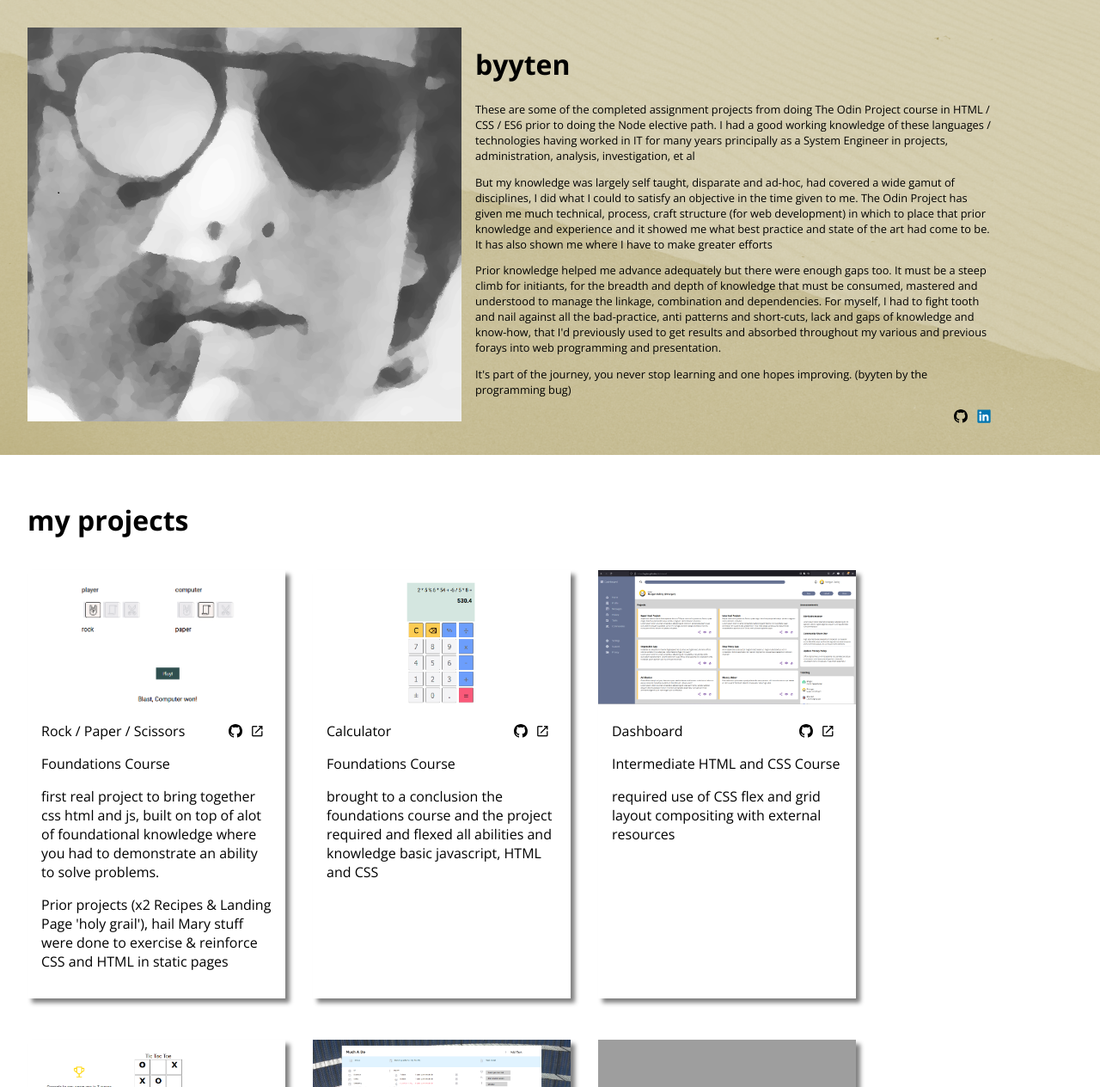
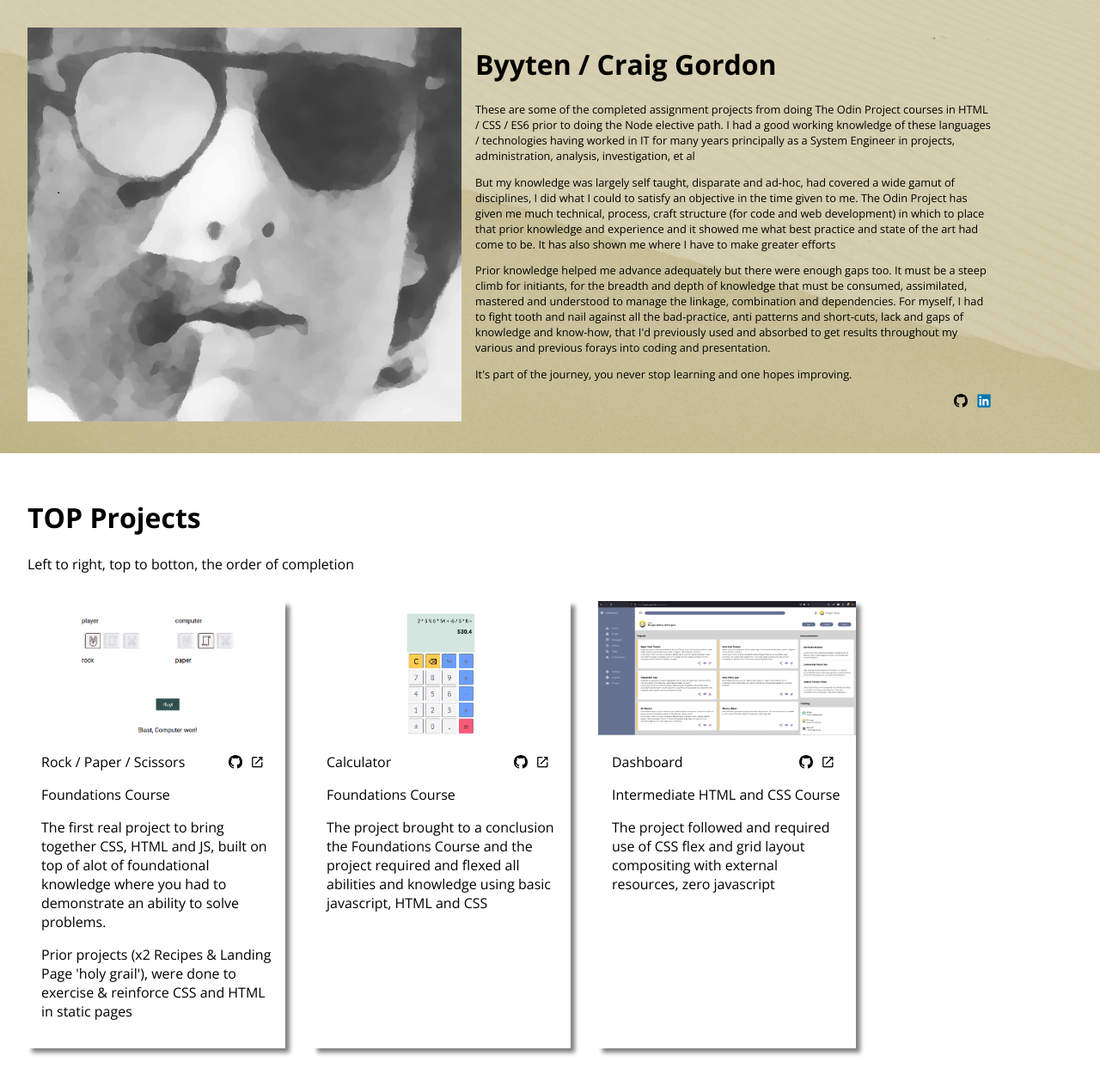
Before and after one commit to byyten/portfolio, a plain HTML site: page index.html in a window 1280 px wide. Shown: the top 1264 px of the page at 86% size. Drawn offline with nearby package versions, Linux system fonts and the light colour scheme; grey boxes are pictures that could not be loaded.

Commit message:
Clean up Reasonable rendition for portfolio project

```diff
--- a/index.html
+++ b/index.html
@@ -16,28 +16,29 @@
             <img src="img_portfolio_photo.png" alt="a photo " class="portfolio_photo">
         </div>
         <div class="about">
-            <h1 class="me">byyten</h1>
+            <h1 class="me">Byyten / Craig Gordon</h1>
             <div class="me">
                 <p class="me">
-                    These are some of the completed assignment projects from doing The Odin Project course in HTML / CSS / ES6 prior to doing the Node elective path.
+                    These are some of the completed assignment projects from doing The Odin Project courses in HTML / CSS / ES6 prior to doing the Node elective path.
                     I had a good working knowledge of these languages / technologies having worked in IT for many years
                     principally as a System Engineer in projects, administration, analysis, investigation, et al
                 </p>
                 <p class="me">
                     But my knowledge was largely self taught, disparate and ad-hoc, had covered a wide gamut of disciplines,
                     I did what I could to satisfy an objective in the time given to me.
-                    The Odin Project has given me much technical, process, craft structure (for web development) in which to place that prior knowledge and experience and it showed me what
+                    The Odin Project has given me much technical, process, craft structure (for code and web development)
+                    in which to place that prior knowledge and experience and it showed me what
                     best practice and state of the art had come to be. It has also shown me where I have to make greater efforts
                 </p>
                 <p class="me">
                     Prior knowledge helped me advance adequately but there were enough gaps too. It must be a steep climb for initiants,
-                    for the breadth and depth of knowledge that must be consumed, mastered and understood to manage the linkage, combination and
+                    for the breadth and depth of knowledge that must be consumed, assimilated, mastered and understood to manage the linkage, combination and
                     dependencies. For myself, I had to fight tooth and nail against all the bad-practice, anti patterns
-                    and short-cuts, lack and gaps of knowledge and know-how, that I'd previously used to get results
-                    and absorbed throughout my various and previous forays into web programming and presentation.
+                    and short-cuts, lack and gaps of knowledge and know-how, that I'd previously used and absorbed
+                    to get results throughout my various and previous forays into coding and presentation.
                 </p>
                 <p class="me">
-                    It's part of the journey, you never stop learning and one hopes improving. (byyten by the programming bug)
+                    It's part of the journey, you never stop learning and one hopes improving.
                 </p>
             </div>
             <div class="socmed">
@@ -53,7 +54,8 @@
         </div>
     </header>
     <main>
-        <h1 class="work">my projects</h1>
+        <h1 class="work">TOP Projects</h1>
+        <p>Left to right, top to botton, the order of completion</p>
         <div class="cards">
 
              <div class="card">
@@ -67,13 +69,6 @@
                     <div class="leader">
                         <span class="project_name">tic tac toe</span>
                         <div class="project socmed">
-                            <!--
-                                querySelector('img.project')            .src .alt .srcset ....
-                                querySelector('a.link.github_code')     .href
-                                querySelector('a.link.page')            .href
-                                querySelector('span.project_name')      .textContent
-                                querySelector('p.description')          .textContent
-                            -->
                             <a href="github.com/byyten/tic_tac_toe" class="link page github_code">
                                 <span class="link page github_code">
                                     <svg height="32" aria-hidden="true" viewBox="0 0 16 16" version="1.1" width="32" data-view-component="true" class="octicon octicon-mark-github v-align-middle color-fg-default">
@@ -88,7 +83,7 @@
                     </div>
                     <div class="description">
                         <p class="description">
-                        tic tac toe was the nth assignment project to build to reinforce the learning of ....
+                            ....
                         </p>
                     </div>
                     </div>
@@ -99,7 +94,6 @@
         </div>
     </main>
     <footer class="footer">
-        <!-- <div class="footer"> -->
         <div class="left">
             <h2 class="footer">Contact me</h2>
             <p class="footer">Added value plus, reach out</p>
@@ -116,11 +110,8 @@
             </div>
         </div>
         <div class="right">
-                <!-- <picture class="footer"> -->
             <img src="img_footer_20pct.png" alt="another placeholder" class="contact">
-                <!-- </picture> -->
         </div>
-        <!-- </div> -->
     </footer>
 </body>
 </html>
--- a/index.js
+++ b/index.js
@@ -9,48 +9,44 @@
         rock_paper_scissors: {
             name: "Rock / Paper / Scissors",
             description:[ "Foundations Course",
-                "first real project to bring together css html and js, built on top of alot of foundational knowledge where you had to demonstrate an ability to solve problems.",
-                "Prior projects (x2 Recipes & Landing Page 'holy grail'), hail Mary stuff were done to exercise & reinforce CSS and HTML in static pages"
+                "The first real project to bring together CSS, HTML and JS, built on top of alot of foundational knowledge where you had to demonstrate an ability to solve problems.",
+                "Prior projects (x2 Recipes & Landing Page 'holy grail'), were done to exercise & reinforce CSS and HTML in static pages"
             ],
             image: "screen_rock_paper_scissors_02.png",
             url_code: "https://github.com/byyten/rock_paper_scissors",
             url_site: "https://byyten.github.io/rock_paper_scissors"
         },
-
         calculator: {
             name: "Calculator",
             description:[ "Foundations Course",
-                "brought to a conclusion the foundations course and the project required and flexed all abilities and knowledge basic javascript, HTML and CSS"
+                "The project brought to a conclusion the Foundations Course and the project required and flexed all abilities and knowledge using basic javascript, HTML and CSS"
             ],
             image: "screen_calculator_02.png",
             url_code: "https://github.com/byyten/calculator",
             url_site: "https://byyten.github.io/calculator"
         },
-
         dashboard: {
             name: "Dashboard",
             description:[ "Intermediate HTML and CSS Course",
-                "required use of CSS flex and grid layout compositing with external resources"
+                "The project followed and required use of CSS flex and grid layout compositing with external resources, zero javascript"
             ],
             image: "screen_dashboard.png",
             url_code: "https://github.com/byyten/dashboard",
             url_site: "https://byyten.github.io/dashboard"
         },
-
         tic_tac_toe: {
             name: "Tic / Tac / Toe",
             description:[ "Javascript Course",
-                "required code organisation and using objects + constructors followed on from learning factory functions and module patterns"
+                "A project required code organisation (separation of concerns, et al) and using objects + constructors followed on from learning factory functions and module patterns"
             ],
             image: "screen_tic_tac_toe_02.png",
             url_code: "https://github.com/byyten/tic_tac_toe",
             url_site: "https://byyten.github.io/tic_tac_toe"
         },
-
         todo: {
             name: "Todo List",
             description:[ "Javascript Course",
-                "oop principals"
+                "Following on from classes, modules, closure, factory functions etc, a project to reinforce Object Oriented Programming principals"
             ],
             image: "screen_todo_02.png",
             url_code: "https://github.com/byyten/todo",
@@ -59,17 +55,16 @@
         knightstravails: {
             name: "Knights Travails",
             description:[ "Javascript Course",
-                "the fifth of five mini javascript projects (weather app, recursion, linked list, binary search BSF, DSF) to explore comp sci algorithms, space/time complexity, recursion/iteration, asyncronous js and APIs, json and code testing (using Jest)"
+                "The fifth of five mini javascript projects (weather app, recursion, linked list, binary search BSF, DSF) to explore computer science, algorithms, space/time complexity, recursion/iteration, asyncronous js and APIs, json and code testing (using Jest)"
             ],
             image: "screen_knights_travails.png",
             url_code: "https://github.com/byyten/rock_paper_scissors",
             url_site: "https://github.com/byyten/rock_paper_scissors"
         },
-
         battleship: {
             name: "Battleship",
             description:[ "Javascript Course",
-                "the fifth of five mini javascript projects (weather app, recursion, linked list, binary search BSF, DSF) to explore comp sci algorithms, space/time complexity, recursion/iteration, asyncronous js and APIs, json and code testing (using Jest)"
+                "A project building on all technical disciplines covered previously to develop a reasonably complex code exercise and interface"
             ],
             image: "screen_battleship_02.png",
             url_code: "https://github.com/byyten/battleship",
```
Also changed, not shown: style.css (+1 -7 lines). Lines whose indentation alone changed are shown as unchanged.
